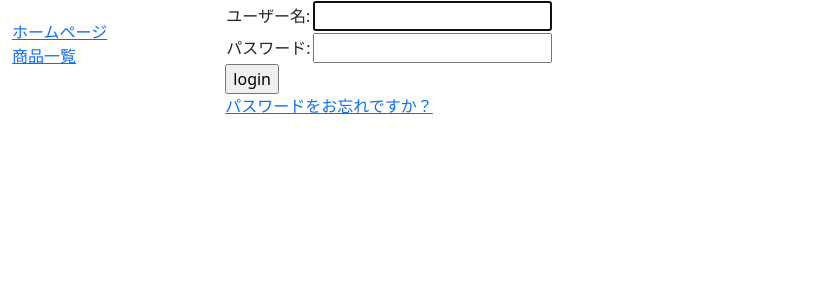
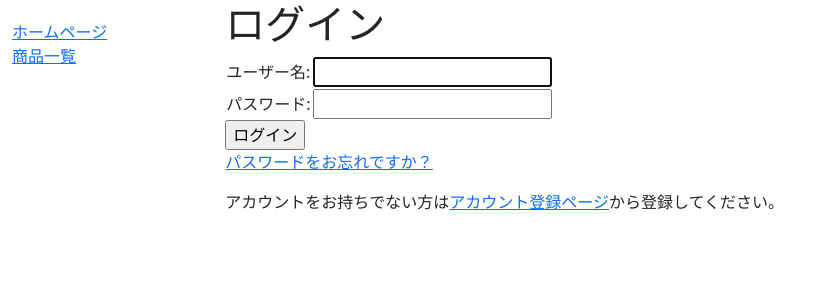
Before and after one commit to charlieterle/django-ecommerce, a Django app: page /accounts/login/ in a window 1280 px wide. Shown: the top 300 px of the page, without its empty margins (0-825 px from the left). Run offline with Django 4.2, Linux system fonts and the light colour scheme.

Commit message:
ユーザー作成ページへのリンクをテンプレートに入れる

```diff
--- a/catalog/templates/base_generic.html
+++ b/catalog/templates/base_generic.html
@@ -34,7 +34,10 @@
                 </li>
               {% else %}
                 <li>
-                  <a href="{% url 'login' %}?next={{ request.path }}">ログイン・アカウント登録</a>
+                  <a href="{% url 'login' %}?next={{ request.path }}">ログイン</a>
+                </li>
+                <li>
+                  <a href="{% url 'signup' %}?next={{ request.path }}">アカウント登録</a>
                 </li>
               {% endif %}
             </ul>
--- a/templates/registration/login.html
+++ b/templates/registration/login.html
@@ -8,10 +8,10 @@
   {% if next %}
     {% if user.is_authenticated %}
       <p>このアカウントはこのページにアクセスできません。アクセス権限のあるアカウントを使用してください。</p>
-    {% else %}
-      <p>ログインしてください。</p>
     {% endif %}
   {% endif %}
+
+  <h1>ログイン</h1>
 
   <form method="post" action="{% url 'login' %}">
     {% csrf_token %}
@@ -25,7 +25,7 @@
         <td>{{ form.password }}</td>
       </tr>
     </table>
-    <input type="submit" value="login" />
+    <input type="submit" value="ログイン" />
     <input type="hidden" name="next" value="{{ next }}" />
   </form>
 
@@ -33,4 +33,8 @@
   <p>
     <a href="{% url 'password_reset' %}">パスワードをお忘れですか？</a>
   </p>
+
+  <p>
+    アカウントをお持ちでない方は<a href="{% url 'signup' %}">アカウント登録ページ</a>から登録してください。
+  </p>
 {% endblock %}
--- a/templates/registration/password_reset_form.html
+++ b/templates/registration/password_reset_form.html
@@ -1,12 +1,13 @@
 {% extends "base_no_login_link.html" %}
 
 {% block content %}
+  <h1>パスワード変更</h1>
   <form action="" method="post">
     {% csrf_token %}
     {% if form.email.errors %}
       {{ form.email.errors }}
     {% endif %}
-    <p>{{ form.email }}</p>
-    <input type="submit" class="btn btn-default btn-lg" value="パスワードを変更">
+    <p>{{ form.email.label }}: {{ form.email }}</p>
+    <input type="submit" value="変更リクエストを送信">
   </form>
 {% endblock %}
--- a/templates/registration/signup.html
+++ b/templates/registration/signup.html
@@ -9,10 +9,11 @@
     </form>
   {% else %}
     <h1>アカウント登録</h1>
+    <p>既にアカウントをお持ちの方は<a href="{% url 'login' %}">ログインページ</a>からログインしてください</p>
     <form method="post">
       {% csrf_token %}
       {{ form.as_p }}
-      <input type="submit" value="Save" />
+      <input type="submit" value="登録" />
     </form>
   {% endif %}
 {% endblock %}
```
